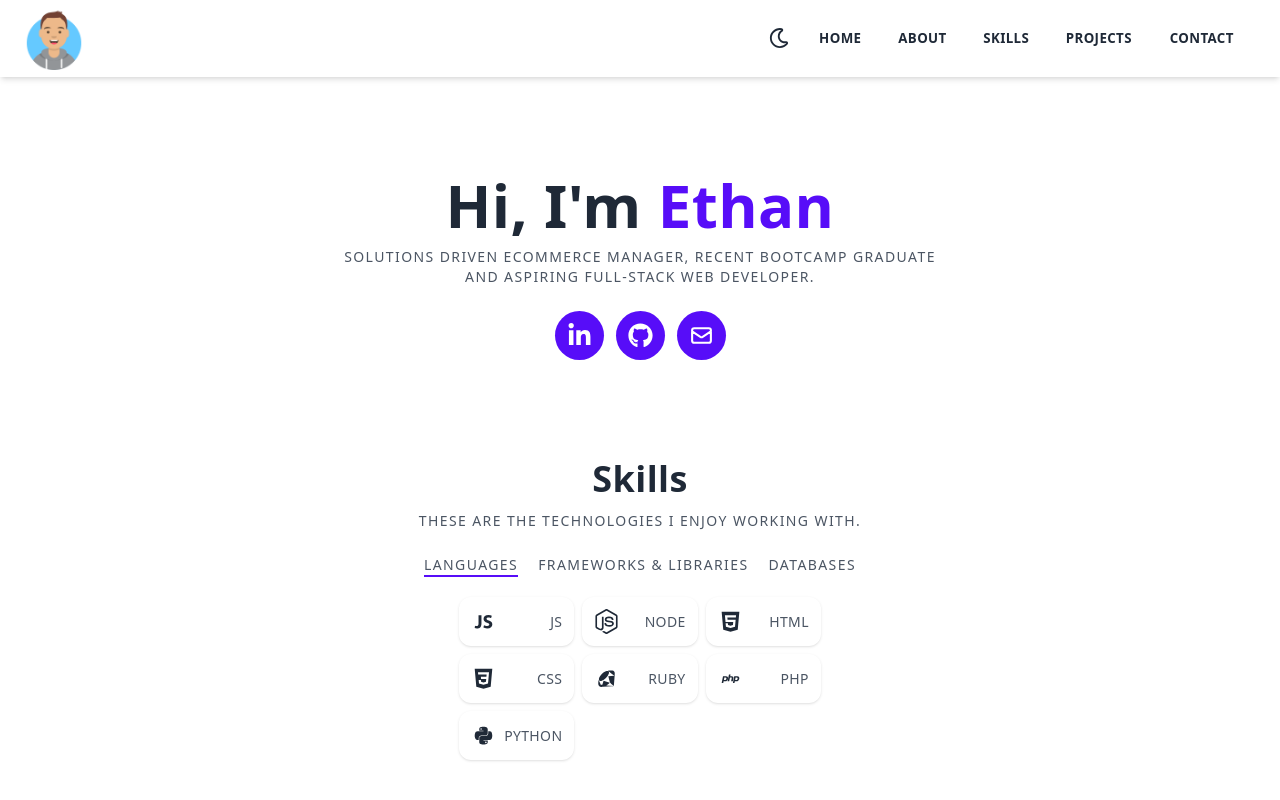
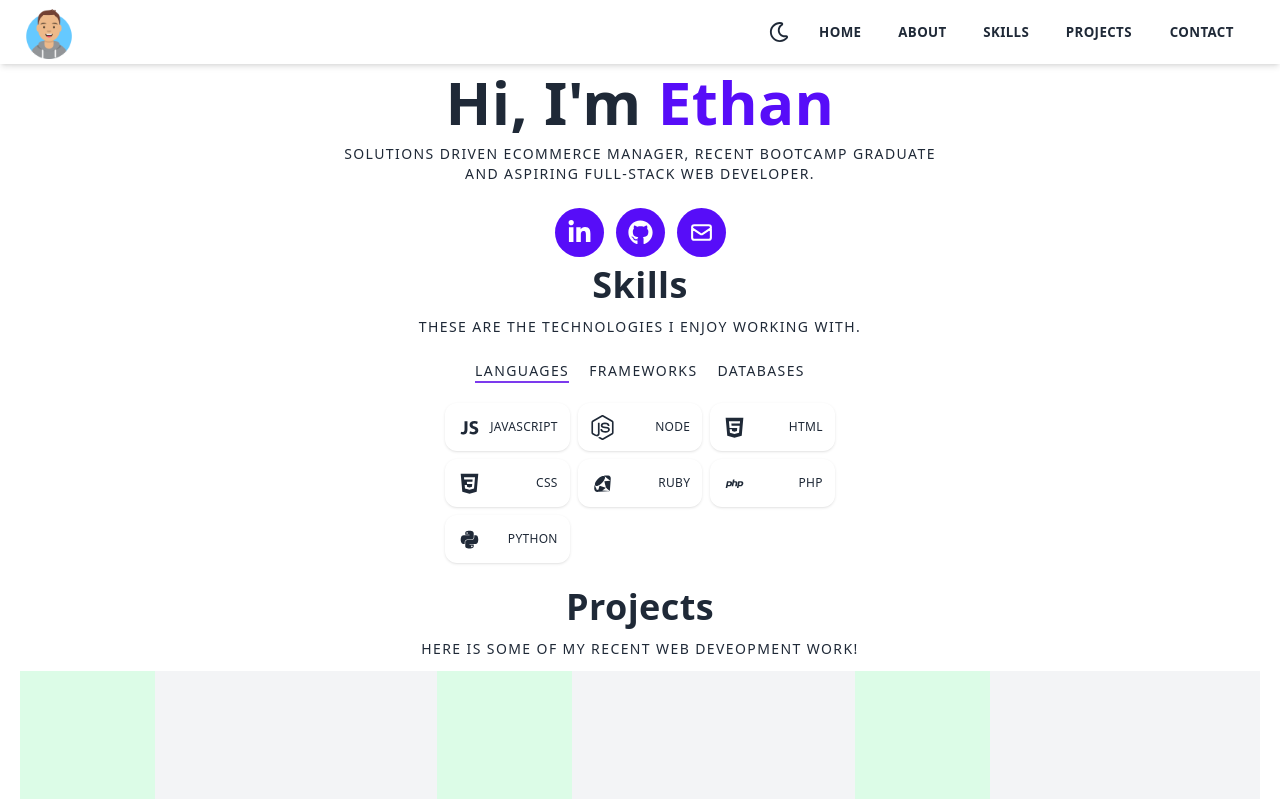
Before and after one commit to Ethansteip/Web-dev-portfolio, a Next.js app: page / in a window 1280 px wide. Built offline with nearby package versions, Linux system fonts and the light colour scheme.

Commit message:
finished styling and conditional rendering for skills section. beginning work on proejects section

```diff
--- a/Data/skills_data.js
+++ b/Data/skills_data.js
@@ -39,7 +39,7 @@ export const frameworks = [
 export const languages = [
   {
     id: 1,
-    name: "JS",
+    name: "Javascript",
     icon: <DiJavascript1 size={25} />
   },
   {
--- a/components/Main.jsx
+++ b/components/Main.jsx
@@ -10,7 +10,7 @@ const Main = () => {
       <div className="max-w-[1240px] w-full h-full mx-auto p-2 flex flex-col justify-center items-center">
         <div>
           <h1>Hi, I'm <span className="text-primary">Ethan</span></h1>
-          <p className="uppercase text-sm tracking-widest text-gray-600 mb-3 mt-3">Solutions driven ecommerce manager, recent bootcamp graduate<br></br>and aspiring full-stack web developer.</p>
+          <p className="uppercase text-sm tracking-widest mb-3 mt-3">Solutions driven ecommerce manager, recent bootcamp graduate<br></br>and aspiring full-stack web developer.</p>
         </div>
         <div>
           <ul className="flex justify-start gap-x-3 mt-3">
--- a/components/Navbar.jsx
+++ b/components/Navbar.jsx
@@ -3,6 +3,7 @@ import Image from "next/image";
 import Link from "next/link";
 import Main from "./Main";
 import Skills from "./Skills";
+import Projects from "./Projects";
 import { FaLinkedinIn, FaGithub, FaRegMoon } from 'react-icons/fa';
 import { HiOutlineMail } from 'react-icons/hi';
 import { FiSun } from "react-icons/fi";
@@ -17,8 +18,8 @@ const Navbar = (props) => {
       <Image
           src="/assets/avataaars.png"
           alt="/"
-          width="60"
-          height="60"
+          width="50"
+          height="50"
         />
       </div>
       <div className="flex gap-x-2">
@@ -51,9 +52,12 @@ const Navbar = (props) => {
         </ul>
       </div>
     </div>
-    {/* Insert Main content here */}
+    {/* Start Main Page Content */}
     <Main />
     <Skills />
+    <Projects />
+    {/* End Main Page Content */}
+
   </div>
   <div className="drawer-side">
     <label htmlFor="my-drawer-3" className="drawer-overlay"></label>
--- /dev/null
+++ b/components/Projects.jsx
@@ -0,0 +1,25 @@
+import React from 'react';
+import { useState, useEffect } from 'react';
+
+const Projects = () => {
+
+  return (
+    <section className="flex flex-col justify-center items-center w-full px-5 mb-10">
+      <h2>Projects</h2>
+      <p className="uppercase text-sm text-center tracking-widest mb-3 mt-3">Here is some of my recent web deveopment work!</p>
+
+      {/* Project Cards */}
+      <section className="w-full grid grid-cols-2 md:grid-cols-3 gap-3 bg-gray-100">
+        <div class="w-1/3 h-32 bg-green-100">
+        </div>
+        <div class="w-1/3 h-32 bg-green-100">
+        </div>
+        <div class="w-1/3 h-32 bg-green-100">
+        </div>
+      </section>
+    </section>
+  );
+
+}
+
+export default Projects;
--- a/components/Skills.jsx
+++ b/components/Skills.jsx
@@ -32,8 +32,8 @@ const Skills = () => {
             />
     });
 
-  const activeSkillTab = "cursor-pointer mb-2 uppercase text-sm text-center tracking-widest text-gray-600 mb-3 mt-3 border-b-2 border-primary";
-  const inactiveSkillTab = "cursor-pointer mb-2 uppercase text-sm text-center tracking-widest text-gray-600 mb-3 mt-3 hover:border-b-2 border-primary transition duration-300 ease-in-out";
+  const activeSkillTab = "cursor-pointer mb-2 uppercase text-sm text-center tracking-widest mb-3 mt-3 skills-border";
+  const inactiveSkillTab = "cursor-pointer mb-2 uppercase text-sm text-center tracking-widest mb-3 mt-3 skills-border-inactive";
 
   const activateSkill = (string) => {
     setSkillActive(string);
@@ -49,7 +49,7 @@ const Skills = () => {
   return(
     <section className="flex flex-col justify-center items-center w-full px-5 mb-10">
       <h2>Skills</h2>
-        <p className="uppercase text-sm text-center tracking-widest text-gray-600 mb-3 mt-3">These are the technologies I enjoy working with.</p>
+        <p className="uppercase text-sm text-center tracking-widest mb-3 mt-3">These are the technologies I enjoy working with.</p>
 
         {/* Skills card sections */}
         <section className="w-full flex gap-x-5 justify-center">
@@ -61,7 +61,7 @@ const Skills = () => {
           <p
             className={ skillActive === 'Frameworks & Libraries' ? activeSkillTab : inactiveSkillTab }
             onClick={() => activateSkill('Frameworks & Libraries')}>
-            Frameworks & Libraries
+            Frameworks
           </p>
           <p
             className={ skillActive === 'Databases' ? activeSkillTab : inactiveSkillTab }
@@ -69,7 +69,7 @@ const Skills = () => {
             Databases
           </p>
         </section>
-        <section className="grid grid-cols-3 gap-2 mt-2">
+        <section className="grid grid-cols-3 gap-2 mt-2 h-36">
           {skillsArray}
         </section>
     </section>
--- a/components/SkillsCard.jsx
+++ b/components/SkillsCard.jsx
@@ -3,9 +3,9 @@ import React from 'react';
 const SkillsCard = (props) => {
 
   return (
-    <div className="w-auto h-auto py-3 rounded-xl md:shadow flex items-center justify-between px-3 gap-x-2">
+    <div className="w-auto h-12 py-3 rounded-xl md:shadow flex items-center justify-between px-3 gap-x-2">
       <div className="hidden sm:flex">{props.icon}</div>
-      <p className="flex uppercase text-sm tracking-wide text-gray-600" >{props.name}</p>
+      <p className="flex uppercase text-xs tracking-wide" >{props.name}</p>
     </div>
   );
 
--- a/src/styles/globals.css
+++ b/src/styles/globals.css
@@ -19,3 +19,16 @@
     @apply cursor-pointer
   }
 }
+
+.skills-border {
+  border-bottom: 2px solid #7c3aed;
+}
+
+.skills-border-inactive {
+  border-bottom: 2px solid transparent; /* <- here */
+  transition: border-bottom 0.5s;
+  text-decoration: none; /* I added this for clarity of effect */
+}
+.skills-border-inactive:hover {
+  border-bottom: 2px solid #a78bfa;
+}
```
